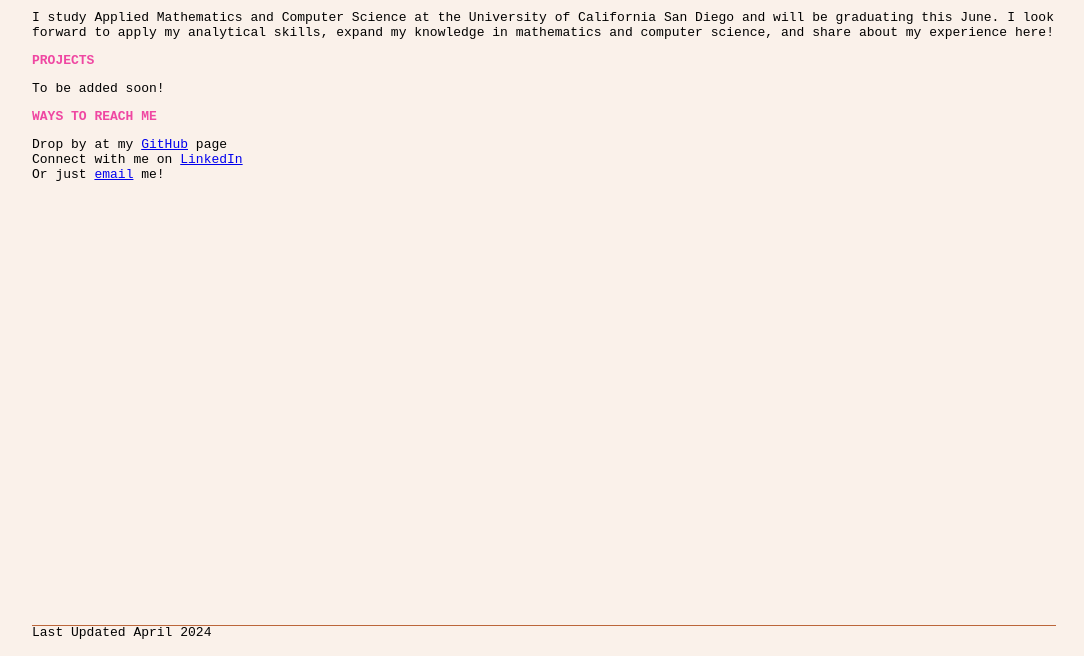
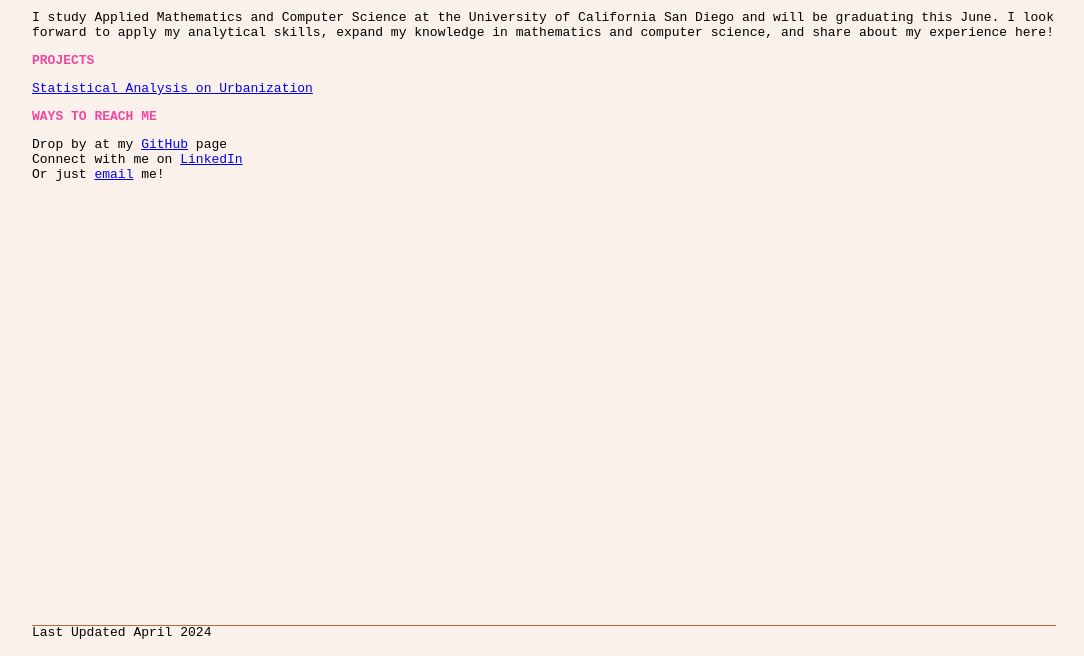
Before and after one commit to eemilycchen/home, a plain HTML site: page index.html in a window 1280 px wide. Shown: the part 144-800 px from the top of the page, without its empty margins (96-1180 px from the left). Drawn offline with Linux system fonts and the light colour scheme.

Commit message:
added project

```diff
--- a/index.html
+++ b/index.html
@@ -47,7 +47,8 @@ I study Applied Mathematics and Computer Science at the University of California
 
 <h2>PROJECTS</h2>
 <p>
-To be added soon!
+<a href="https://github.com/eemilycchen/Statistical-Analysis">Statistical Analysis on Urbanization</a>
+<!-- add Pictures here later!-->
 </p>
 
 <h2>WAYS TO REACH ME</h2>
```
